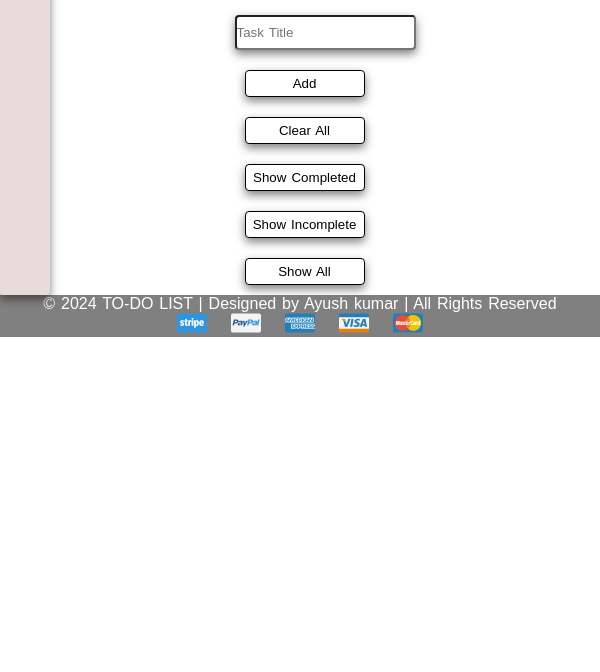
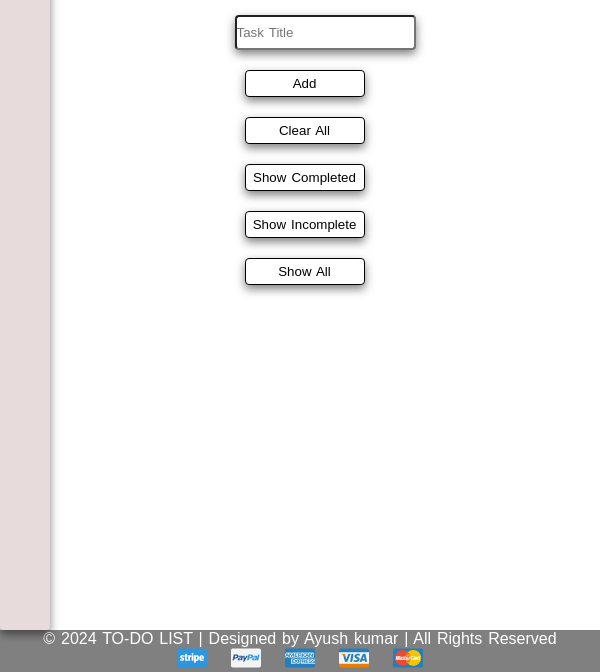
Before and after one commit to Ayushkumar025/To-Do-List, a plain HTML site: page index.html in a window 600 px wide. Shown: the part 230-902 px from the top of the page. Before the commit the page ends 800 px from the top, so only its background shows below. Drawn offline with Linux system fonts and the light colour scheme; a web font is replaced by a local one.

Commit message:
to-do list

```diff
--- a/asset/style.css
+++ b/asset/style.css
@@ -61,6 +61,7 @@ header nav section a{
     width: 200px;
     padding: 15px;
     height: 100vh;
+    min-height: 100%;
     position: relative;
     transition: width 0.4s ease;
     overflow: hidden;
@@ -69,6 +70,7 @@ header nav section a{
 .main .side-bar.shrink {
     width: 50px;
     height: 100vh;
+    min-height: 100%;
 }
 
 .main .side-bar .side {
@@ -258,7 +260,12 @@ footer{
 @media (min-width:400px) and (max-width:600px){
 
     #sidebar{
-        height: 100%;
+        height: 100vh;
+        min-height: 100%;
+    }
+    .side-bar.shrink{
+        height: 100vh;
+        min-height: 100%;
     }
 
     .container .insider #todo-app #task-form .bt{
```
Also changed, not shown: index.html (line endings or trailing spaces).
